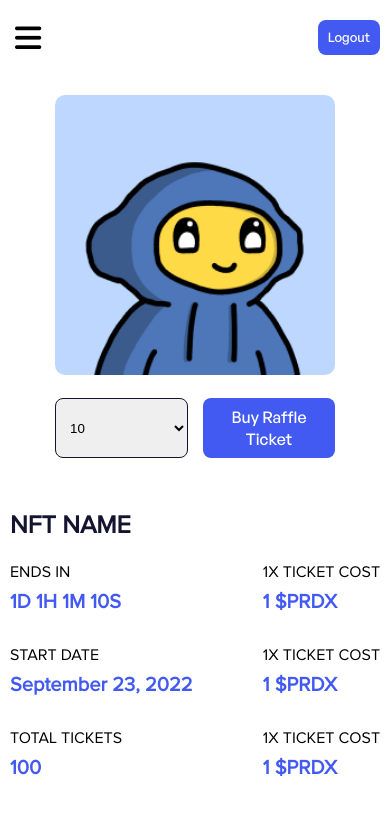
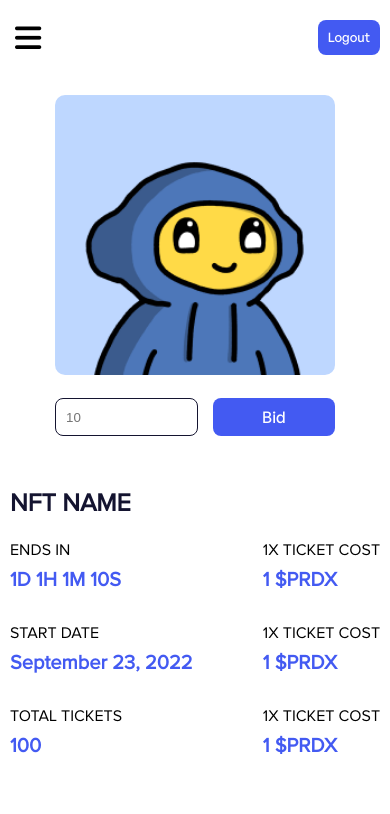
Before and after one commit to ahmar7/craniumtools, a React (Create React App) app: page /raffle in a window 390 px wide. Shown: the top 814 px of the page. Built offline with nearby package versions, Linux system fonts and the light colour scheme.

Commit message:
auction update

```diff
--- a/src/components/Auction/auction.js
+++ b/src/components/Auction/auction.js
@@ -8,12 +8,9 @@ const Auction = () => {
         <div className="result-block">
           <img src={Img} alt="" />
           <div className="result-button">
-            <select name="" id="">
-              <option value="">10</option>
-              <option value="">12</option>
-              <option value="">116</option>
-            </select>
-            <button className="primary-btn  ">Buy Raffle Ticket</button>
+            <input type="number" placeholder="10" />
+
+            <button className="primary-btn  ">Bid</button>
           </div>
         </div>
         <div className="result-block let">
--- a/src/components/Raffle/raffle.css
+++ b/src/components/Raffle/raffle.css
@@ -4,33 +4,40 @@
   flex-direction: row;
   align-items: center;
 }
+
 .no-align {
   align-items: flex-start !important;
 }
+
 .auction-tbl {
   box-shadow: none;
   /* min-width: 50vw; */
   margin-top: 20px !important;
 }
+
 .result-block img {
   border-radius: 10px;
   width: 350px;
 }
+
 .result-block.let {
   width: 100%;
 }
+
 .result-button {
   display: flex;
   margin-top: 20px;
   justify-content: center;
 }
-.result-button select {
+
+.result-button input {
   width: 50%;
   border-radius: 8px;
   border: 1px solid #141430;
   outline: none;
   padding: 10px;
 }
+
 .result-button button {
   padding: 12px 0;
   gap: 10px;
@@ -44,9 +51,11 @@
   font-weight: 500;
   border: none;
 }
+
 .result-button .primary-btn {
   margin-left: 15px;
 }
+
 .result-head {
   font-family: "Proxima Nova";
   font-style: normal;
@@ -71,15 +80,18 @@
 
   color: #435af2;
 }
+
 .para {
   margin: 0;
   margin-bottom: 7px;
 }
+
 .result-blk {
   margin-bottom: 30px;
   display: flex;
   justify-content: left;
 }
+
 .let {
   margin-left: 40px;
 }
@@ -87,10 +99,35 @@
 .last-child {
   margin-left: 150px;
 }
+
+.result-first {
+  min-width: 220px;
+}
+
+@media (max-width: 1080px) {
+  .me.layout-area {
+    margin-left: 80px;
+    margin-right: 80px;
+  }
+
+  .last-child {
+    margin-left: 100px;
+  }
+}
+
+@media (max-width: 1000px) {
+  .me.layout-area {
+    margin-left: 50px;
+    margin-right: 50px;
+  }
+}
+
 @media (max-width: 980px) {
+
   .last-child {
     margin-left: 80px;
   }
+
   .result-block img {
     width: 310px;
   }
@@ -100,39 +137,61 @@
   .last-child {
     margin-left: 50px;
   }
+
   .result-block img {
     width: 280px;
   }
 }
 
 @media (max-width: 768px) {
+  .result-first {
+    min-width: 180px;
+  }
+
+  .me.layout-area {
+    margin-left: 35px;
+    margin-right: 35px;
+  }
+
   .no-align {
     align-items: center !important;
   }
+
   .result-blk {
     justify-content: space-between;
   }
+
   .main-result {
     flex-direction: column;
   }
+
   .result-block {
     margin-bottom: 50px;
   }
+
   .let {
     margin-left: 0;
   }
 }
 
 @media (max-width: 600px) {
+  .me.layout-area {
+    margin-left: 10px;
+    margin-right: 10px;
+  }
+
   .result-head {
     font-size: 25px;
   }
+
   .primary-head {
     font-size: 20px;
   }
+
   .last-child {
     margin-left: 25px;
   }
+
   .result-button button {
     padding: 8px 5px;
   }
@@ -142,6 +201,7 @@
   .primary-head {
     font-size: 16px;
   }
+
   .result-head {
     font-size: 20px;
   }
--- a/src/components/Raffle/raffle.js
+++ b/src/components/Raffle/raffle.js
@@ -8,12 +8,8 @@ const Raffle = () => {
         <div className="result-block">
           <img src={Img} alt="" />
           <div className="result-button">
-            <select name="" id="">
-              <option value="">10</option>
-              <option value="">12</option>
-              <option value="">116</option>
-            </select>
-            <button className="primary-btn  ">Buy Raffle Ticket</button>
+            <input type="number" placeholder="10" />
+            <button className="primary-btn  ">Bid</button>
           </div>
         </div>
         <div className="result-block let">
@@ -21,8 +17,7 @@ const Raffle = () => {
             <h3 className="result-head">NFT NAME</h3>
           </div>
           <div className="result-blk">
-            <div>
-              {" "}
+            <div className="result-first">
               <p className="para">ENDS IN</p>
               <h3 className="primary-head">1D 1H 1M 10S</h3>
             </div>
@@ -32,7 +27,7 @@ const Raffle = () => {
             </div>
           </div>
           <div className="result-blk">
-            <div>
+            <div className="result-first">
               <p className="para">START DATE</p>
               <h3 className="primary-head">September 23, 2022</h3>
             </div>
@@ -42,7 +37,7 @@ const Raffle = () => {
             </div>
           </div>
           <div className="result-blk">
-            <div>
+            <div className="result-first">
               <p className="para">TOTAL TICKETS</p>
               <h3 className="primary-head">100</h3>
             </div>
```
Also changed, not shown: 2 other files (tests, documents, lock files or other folders).
